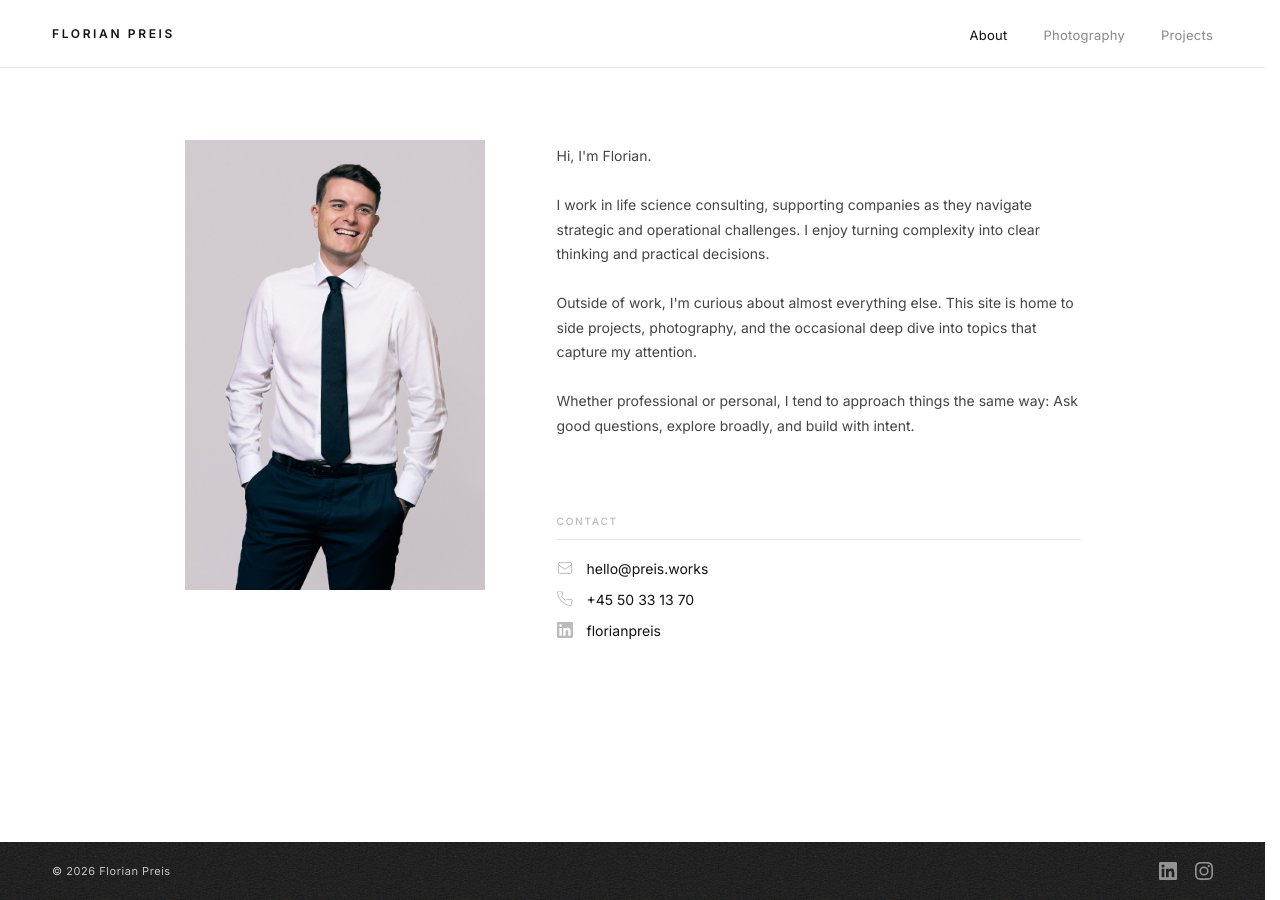
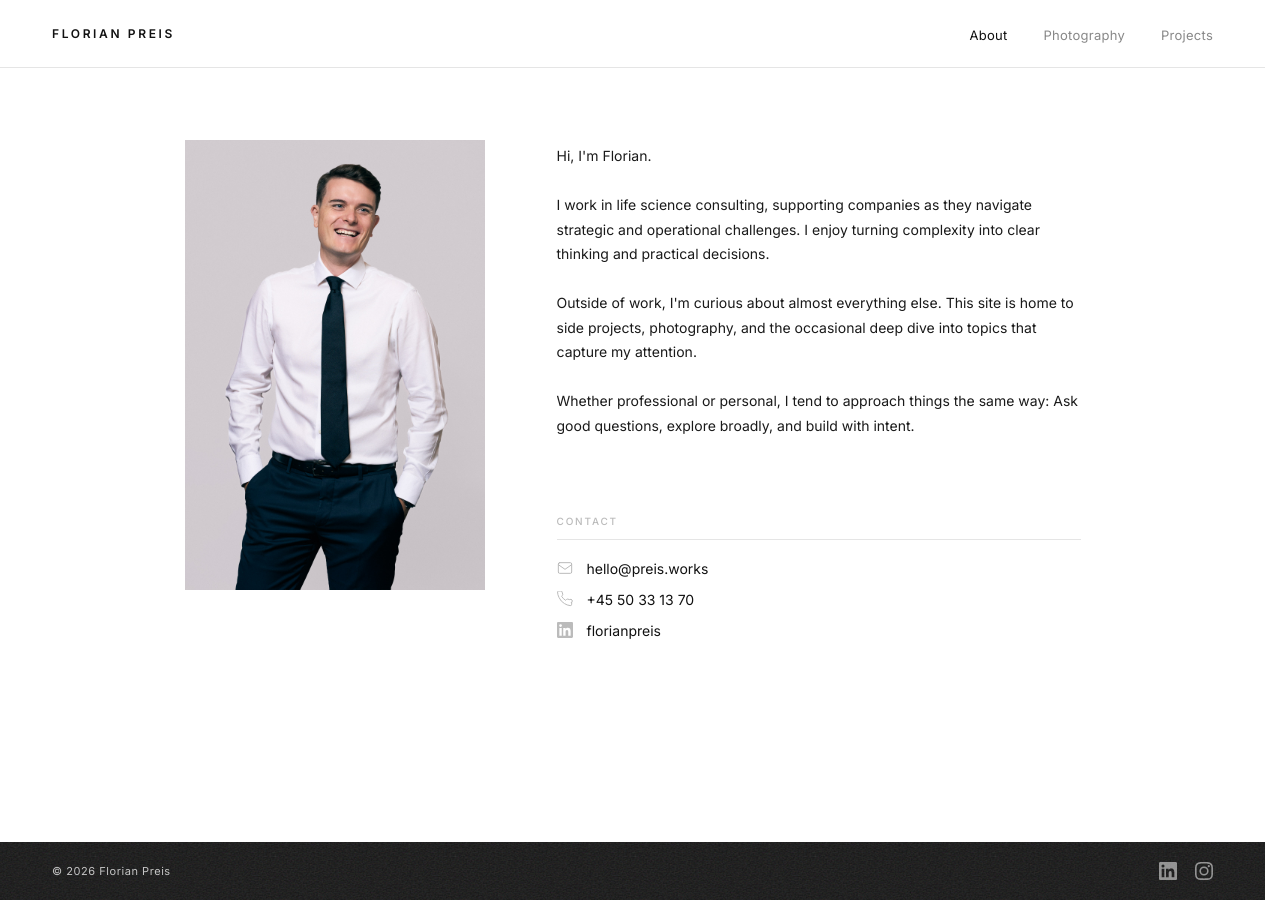
Before and after one commit to florian-preis/preis.works, a Jekyll site: the page built from index.html, in a window 1280 px wide. Built offline with Jekyll 4.4.1, drawn with Linux system fonts in a browser that asks for light colours.

Commit message:
Update about.css

```diff
--- a/_includes/about.css
+++ b/_includes/about.css
@@ -38,7 +38,7 @@
     .about-bio {
       font-size: 14px;
       line-height: 1.75;
-      color: #444;
+      color: #1a1a1a;
       margin-bottom: 52px;
     }
     .contact-block h2 {
```
